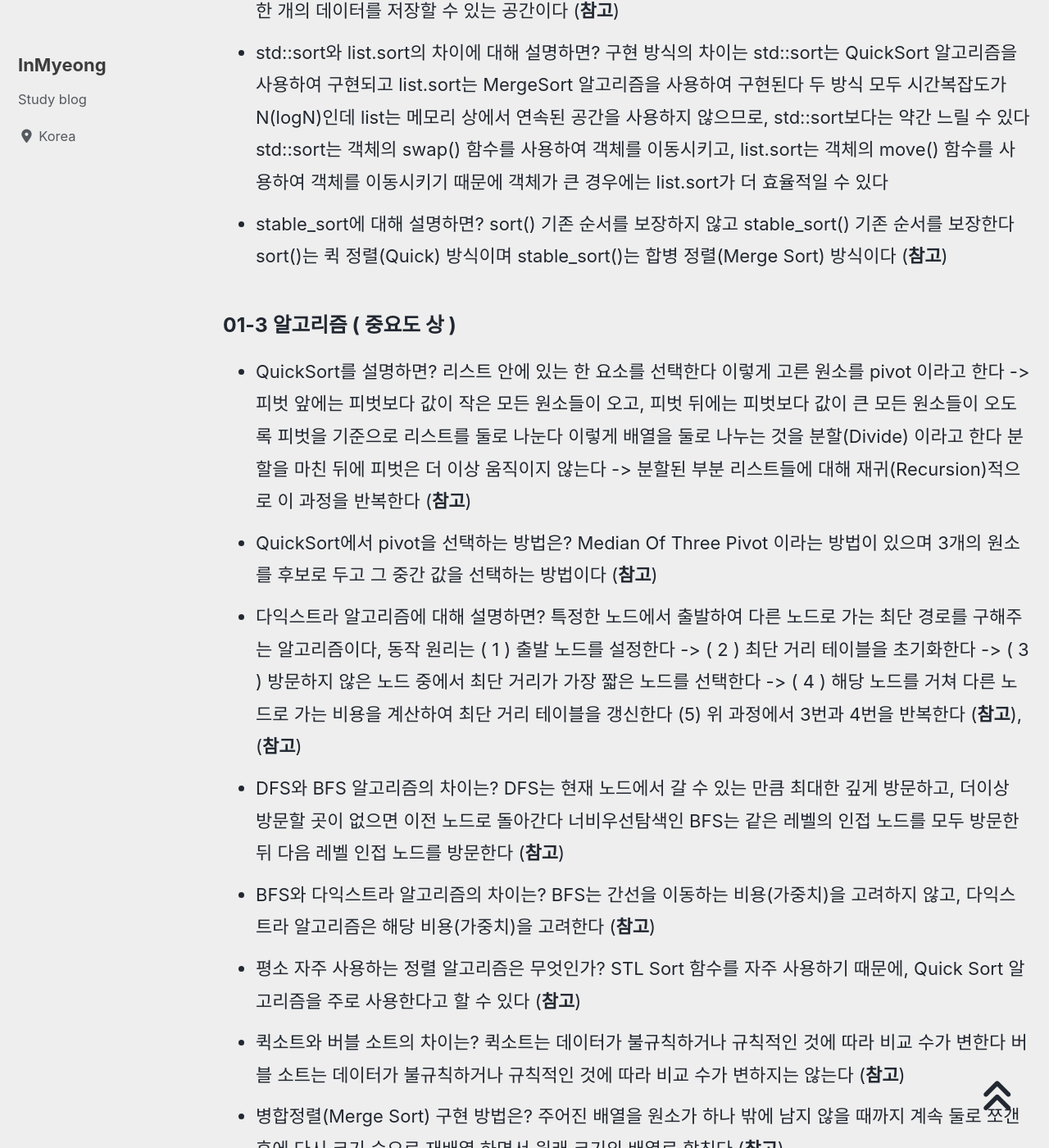
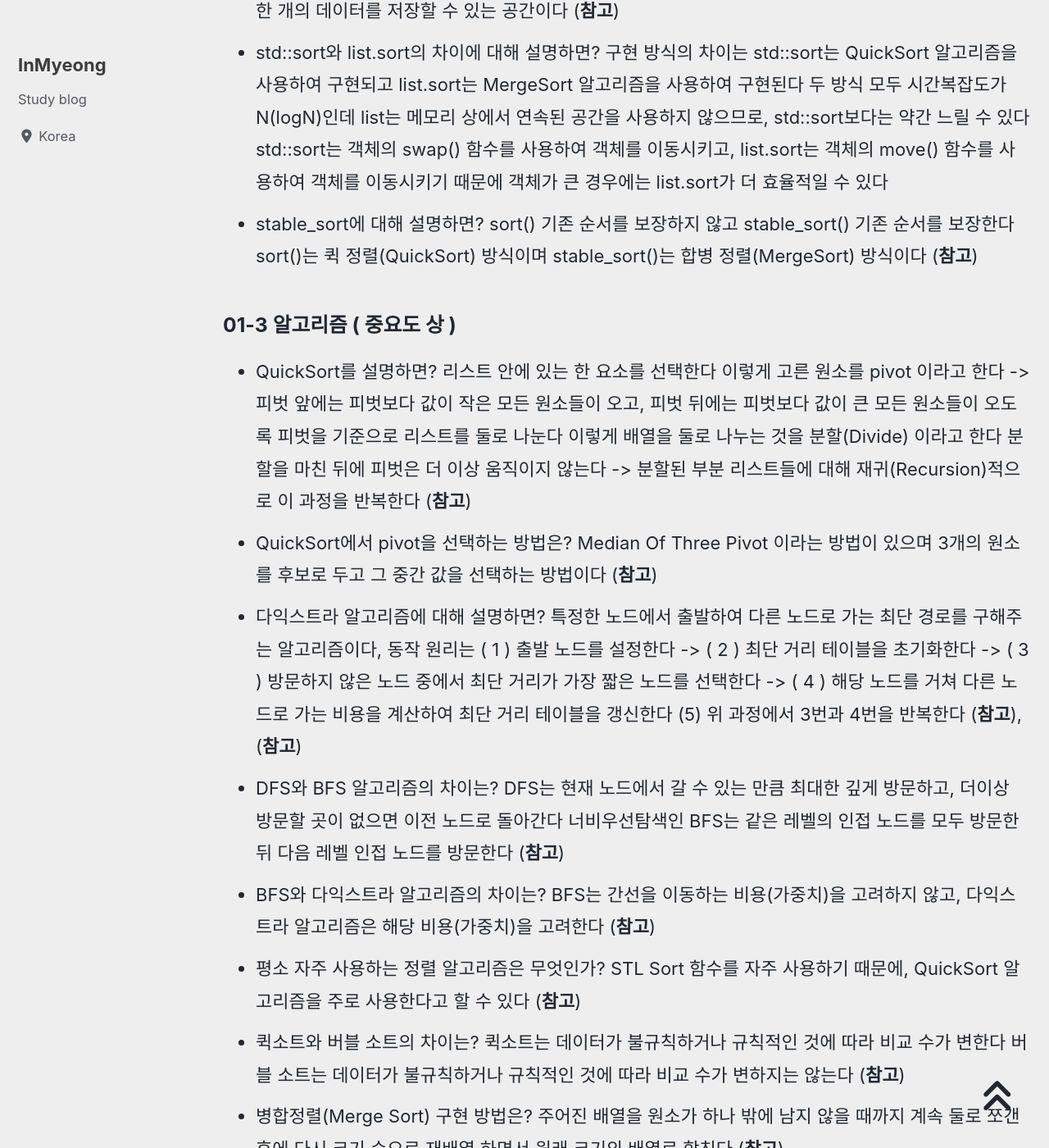
Before and after one commit to devMyeong/devMyeong.github.io, a Jekyll site: the page built from _posts/cs/2022-09-05-블로그-면접준비.md, in a window 1280 px wide and 1400 px high, scrolled down 16066 px. Shown: the whole window at 82% size. Built offline with Jekyll 4.4.1, drawn with Linux system fonts in a browser that asks for light colours; cached includes are drawn as plain includes; nearby versions of some CDN libraries; some web fonts are replaced; comment, search, counter and statistics services are not loaded.

Commit message:
Chore : CS지식 오타 수정

```diff
--- a/_posts/cs/2022-09-05-블로그-면접준비.md
+++ b/_posts/cs/2022-09-05-블로그-면접준비.md
@@ -155,7 +155,7 @@ last_modified_at: 2022-10-30
 - 우선순위큐와 힙의 차이는? 우선순위 큐는 추상적인 자료형이다 힙은 자료구조이다 ([**참고**](https://lin-ing-link.tistory.com/162))
 - 해시 테이블에서 버킷과 슬롯에 대해 설명하면? 버킷은 여러개의 슬롯을 저장하는 자료구조이다 슬롯은 한 개의 데이터를 저장할 수 있는 공간이다 ([**참고**](https://velog.io/@fore0919/TIL-%EC%9E%90%EB%A3%8C%EA%B5%AC%EC%A1%B0-%ED%95%B4%EC%89%AC%ED%85%8C%EC%9D%B4%EB%B8%94Hash-Table))
 - std::sort와 list.sort의 차이에 대해 설명하면? 구현 방식의 차이는 std::sort는 QuickSort 알고리즘을 사용하여 구현되고 list.sort는 MergeSort 알고리즘을 사용하여 구현된다 두 방식 모두 시간복잡도가 N(logN)인데 list는 메모리 상에서 연속된 공간을 사용하지 않으므로, std::sort보다는 약간 느릴 수 있다 std::sort는 객체의 swap() 함수를 사용하여 객체를 이동시키고, list.sort는 객체의 move() 함수를 사용하여 객체를 이동시키기 때문에 객체가 큰 경우에는 list.sort가 더 효율적일 수 있다
-- stable_sort에 대해 설명하면? sort() 기존 순서를 보장하지 않고 stable_sort() 기존 순서를 보장한다 sort()는 퀵 정렬(Quick) 방식이며 stable_sort()는 합병 정렬(Merge Sort) 방식이다 ([**참고**](https://zoosso.tistory.com/1085))
+- stable_sort에 대해 설명하면? sort() 기존 순서를 보장하지 않고 stable_sort() 기존 순서를 보장한다 sort()는 퀵 정렬(QuickSort) 방식이며 stable_sort()는 합병 정렬(MergeSort) 방식이다 ([**참고**](https://zoosso.tistory.com/1085))
 
 ### 01-3 알고리즘 ( 중요도 상 )
 - QuickSort를 설명하면? 리스트 안에 있는 한 요소를 선택한다 이렇게 고른 원소를 pivot 이라고 한다 -> 피벗 앞에는 피벗보다 값이 작은 모든 원소들이 오고, 피벗 뒤에는 피벗보다 값이 큰 모든 원소들이 오도록 피벗을 기준으로 리스트를 둘로 나눈다 이렇게 배열을 둘로 나누는 것을 분할(Divide) 이라고 한다 분할을 마친 뒤에 피벗은 더 이상 움직이지 않는다 -> 분할된 부분 리스트들에 대해 재귀(Recursion)적으로 이 과정을 반복한다 ([**참고**](https://gyoogle.dev/blog/algorithm/Quick%20Sort.html))
@@ -163,7 +163,7 @@ last_modified_at: 2022-10-30
 - 다익스트라 알고리즘에 대해 설명하면? 특정한 노드에서 출발하여 다른 노드로 가는 최단 경로를 구해주는 알고리즘이다, 동작 원리는 ( 1 ) 출발 노드를 설정한다 -> ( 2 ) 최단 거리 테이블을 초기화한다 -> ( 3 ) 방문하지 않은 노드 중에서 최단 거리가 가장 짧은 노드를 선택한다 -> ( 4 ) 해당 노드를 거쳐 다른 노드로 가는 비용을 계산하여 최단 거리 테이블을 갱신한다 (5) 위 과정에서 3번과 4번을 반복한다 ([**참고**](https://amazelimi.tistory.com/27)), ([**참고**](https://yabmoons.tistory.com/364))
 - DFS와 BFS 알고리즘의 차이는? DFS는 현재 노드에서 갈 수 있는 만큼 최대한 깊게 방문하고, 더이상 방문할 곳이 없으면 이전 노드로 돌아간다 너비우선탐색인 BFS는 같은 레벨의 인접 노드를 모두 방문한뒤 다음 레벨 인접 노드를 방문한다 ([**참고**](https://currygamedev.tistory.com/10))
 - BFS와 다익스트라 알고리즘의 차이는? BFS는 간선을 이동하는 비용(가중치)을 고려하지 않고, 다익스트라 알고리즘은 해당 비용(가중치)을 고려한다 ([**참고**](https://medium.com/@pyeonjy97/%EB%8B%A4%EC%9D%B5%EC%8A%A4%ED%8A%B8%EB%9D%BC-%EC%95%8C%EA%B3%A0%EB%A6%AC%EC%A6%98-dijkstra-algorithm-5d64a6cffced))
-- 평소 자주 사용하는 정렬 알고리즘은 무엇인가? STL Sort 함수를 자주 사용하기 때문에, Quick Sort 알고리즘을 주로 사용한다고 할 수 있다 ([**참고**](https://blockdmask.tistory.com/178))
+- 평소 자주 사용하는 정렬 알고리즘은 무엇인가? STL Sort 함수를 자주 사용하기 때문에, QuickSort 알고리즘을 주로 사용한다고 할 수 있다 ([**참고**](https://blockdmask.tistory.com/178))
 - 퀵소트와 버블 소트의 차이는? 퀵소트는 데이터가 불규칙하거나 규칙적인 것에 따라 비교 수가 변한다 버블 소트는 데이터가 불규칙하거나 규칙적인 것에 따라 비교 수가 변하지는 않는다 ([**참고**](https://studyfield.tistory.com/154))
 - 병합정렬(Merge Sort) 구현 방법은? 주어진 배열을 원소가 하나 밖에 남지 않을 때까지 계속 둘로 쪼갠 후에 다시 크기 순으로 재배열 하면서 원래 크기의 배열로 합친다 ([**참고**](https://www.daleseo.com/sort-merge/))
 - 퀵소트의 시간 복잡도가 O(n^2)인 경우 즉 최악의 경우는 어떻게 발생할 수 있는가? 배열이 오름차순 정렬되어있거나 내림차순 정렬되어있는 경우에 재귀 호출의 깊이 곱하기 각 재귀 호출 단계의 비교 연산 = n^2 이라는 최악의 시간복잡도를 갖는다 ([**참고**](https://gyoogle.dev/blog/algorithm/Quick%20Sort.html))
```
